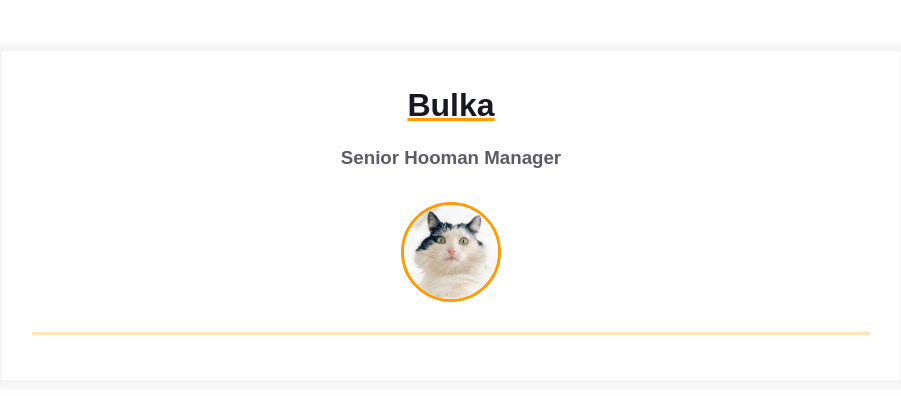
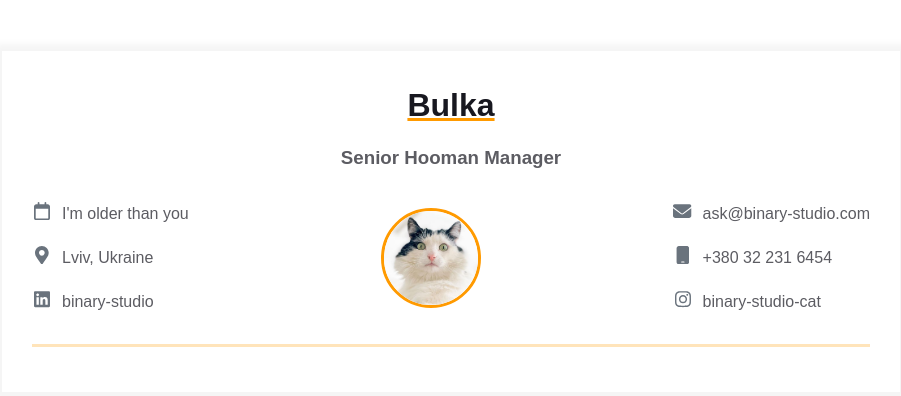
Before and after one commit to drMangust/homepage, a plain HTML site: page index.html in a window 1280 px wide. Shown: the whole page, without its empty margins (189-1090 px from the left). Drawn offline with Linux system fonts and the light colour scheme.

Commit message:
Add contact information for Bulka the cat

```diff
--- a/index.html
+++ b/index.html
@@ -15,13 +15,63 @@
         <h3 class="contact-info__sub-header">Senior Hooman Manager</h3>
 
         <div class="contact_info_container fh">
-          <div class="contact-info__block"></div>
+          <div class="contact-info__block">
+            <a href="" rel="author" class="contact-info__item">
+              <div class="contact-info__item-icon-wrapper">
+                <svg class="contact-info__item-icon" xmlns="http://www.w3.org/2000/svg" viewBox="0 0 448 512">
+                  <path d="M152 24c0-13.3-10.7-24-24-24s-24 10.7-24 24V64H64C28.7 64 0 92.7 0 128v16 48V448c0 35.3 28.7 64 64 64H384c35.3 0 64-28.7 64-64V192 144 128c0-35.3-28.7-64-64-64H344V24c0-13.3-10.7-24-24-24s-24 10.7-24 24V64H152V24zM48 192H400V448c0 8.8-7.2 16-16 16H64c-8.8 0-16-7.2-16-16V192z"/>
+                </svg>
+              </div>
+              <span>I'm older than you</span>
+            </a>
+            <a href="https://goo.gl/maps/VBZu9yPpYjCEekU79" rel="author" class="contact-info__item">
+              <div class="contact-info__item-icon-wrapper">
+                <svg class="contact-info__item-icon" xmlns="http://www.w3.org/2000/svg" viewBox="0 0 384 512">
+                  <path d="M172.268 501.67C26.97 291.031 0 269.413 0 192 0 85.961 85.961 0 192 0s192 85.961 192 192c0 77.413-26.97 99.031-172.268 309.67-9.535 13.774-29.93 13.773-39.464 0zM192 272c44.183 0 80-35.817 80-80s-35.817-80-80-80-80 35.817-80 80 35.817 80 80 80z"/>
+                </svg>
+              </div>
+              <span>Lviv, Ukraine</span>
+            </a>
+            <a href="https://ua.linkedin.com/company/binary-studio_241166" rel="author" class="contact-info__item">
+              <div class="contact-info__item-icon-wrapper">
+                <svg class="contact-info__item-icon" xmlns="http://www.w3.org/2000/svg" viewBox="0 0 448 512">
+                  <path d="M416 32H31.9C14.3 32 0 46.5 0 64.3v383.4C0 465.5 14.3 480 31.9 480H416c17.6 0 32-14.5 32-32.3V64.3c0-17.8-14.4-32.3-32-32.3zM135.4 416H69V202.2h66.5V416zm-33.2-243c-21.3 0-38.5-17.3-38.5-38.5S80.9 96 102.2 96c21.2 0 38.5 17.3 38.5 38.5 0 21.3-17.2 38.5-38.5 38.5zm282.1 243h-66.4V312c0-24.8-.5-56.7-34.5-56.7-34.6 0-39.9 27-39.9 54.9V416h-66.4V202.2h63.7v29.2h.9c8.9-16.8 30.6-34.5 62.9-34.5 67.2 0 79.7 44.3 79.7 101.9V416z"/>
+                </svg>
+              </div>
+              <span>binary-studio</span>
+            </a>
+          </div>
 
           <div class="contact-info__block contact-info__block--center">
             <img class="contact-info__avatar" src="assets/avatar.jpg" alt="Avatar">
           </div>
 
-          <div class="contact-info__block"></div>
+          <div class="contact-info__block">
+            <a href="mailto:ask@binary-studio.com" rel="author" class="contact-info__item">
+              <div class="contact-info__item-icon-wrapper">
+                <svg class="contact-info__item-icon" xmlns="http://www.w3.org/2000/svg" viewBox="0 0 512 512">
+                  <path d="M48 64C21.5 64 0 85.5 0 112c0 15.1 7.1 29.3 19.2 38.4L236.8 313.6c11.4 8.5 27 8.5 38.4 0L492.8 150.4c12.1-9.1 19.2-23.3 19.2-38.4c0-26.5-21.5-48-48-48H48zM0 176V384c0 35.3 28.7 64 64 64H448c35.3 0 64-28.7 64-64V176L294.4 339.2c-22.8 17.1-54 17.1-76.8 0L0 176z"/>
+                </svg>
+              </div>
+              <span>ask@binary-studio.com</span>
+            </a>
+            <a href="tel:+380322316454" rel="author" class="contact-info__item">
+              <div class="contact-info__item-icon-wrapper">
+                <svg class="contact-info__item-icon" xmlns="http://www.w3.org/2000/svg" viewBox="0 0 384 512">
+                  <path d="M80 0C44.7 0 16 28.7 16 64V448c0 35.3 28.7 64 64 64H304c35.3 0 64-28.7 64-64V64c0-35.3-28.7-64-64-64H80zm80 432h64c8.8 0 16 7.2 16 16s-7.2 16-16 16H160c-8.8 0-16-7.2-16-16s7.2-16 16-16z"/>
+                </svg>
+              </div>
+              <span>+380 32 231 6454</span>
+            </a>
+            <a href="https://www.instagram.com/binarystudiocat/" rel="author" class="contact-info__item">
+              <div class="contact-info__item-icon-wrapper">
+                <svg class="contact-info__item-icon" xmlns="http://www.w3.org/2000/svg" viewBox="0 0 448 512">
+                  <path d="M224.1 141c-63.6 0-114.9 51.3-114.9 114.9s51.3 114.9 114.9 114.9S339 319.5 339 255.9 287.7 141 224.1 141zm0 189.6c-41.1 0-74.7-33.5-74.7-74.7s33.5-74.7 74.7-74.7 74.7 33.5 74.7 74.7-33.6 74.7-74.7 74.7zm146.4-194.3c0 14.9-12 26.8-26.8 26.8-14.9 0-26.8-12-26.8-26.8s12-26.8 26.8-26.8 26.8 12 26.8 26.8zm76.1 27.2c-1.7-35.9-9.9-67.7-36.2-93.9-26.2-26.2-58-34.4-93.9-36.2-37-2.1-147.9-2.1-184.9 0-35.8 1.7-67.6 9.9-93.9 36.1s-34.4 58-36.2 93.9c-2.1 37-2.1 147.9 0 184.9 1.7 35.9 9.9 67.7 36.2 93.9s58 34.4 93.9 36.2c37 2.1 147.9 2.1 184.9 0 35.9-1.7 67.7-9.9 93.9-36.2 26.2-26.2 34.4-58 36.2-93.9 2.1-37 2.1-147.8 0-184.8zM398.8 388c-7.8 19.6-22.9 34.7-42.6 42.6-29.5 11.7-99.5 9-132.1 9s-102.7 2.6-132.1-9c-19.6-7.8-34.7-22.9-42.6-42.6-11.7-29.5-9-99.5-9-132.1s-2.6-102.7 9-132.1c7.8-19.6 22.9-34.7 42.6-42.6 29.5-11.7 99.5-9 132.1-9s102.7-2.6 132.1 9c19.6 7.8 34.7 22.9 42.6 42.6 11.7 29.5 9 99.5 9 132.1s2.7 102.7-9 132.1z"/>
+                </svg>
+              </div>
+              <span>binary-studio-cat</span>
+            </a>
+          </div>
         </div>
       </div>
     </div>
```
